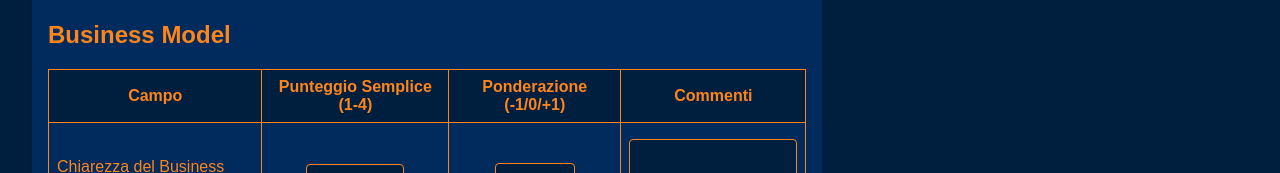
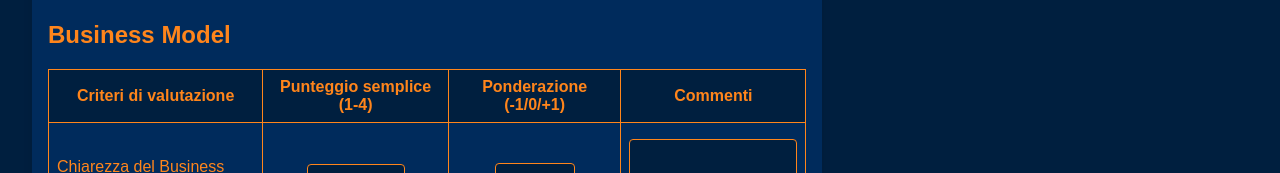
Before and after one commit to ImCassandra/Scamometer, a Next.js app: page / in a window 1280 px wide. Shown: the part 321-494 px from the top of the page. Built offline with nearby package versions, Linux system fonts and the light colour scheme.

Commit message:
cambiato un testo

```diff
--- a/components/InputSection.js
+++ b/components/InputSection.js
@@ -100,8 +100,8 @@ const InputSection = ({ section, handleInputChange }) => {
       <Table>
         <thead>
           <tr>
-            <TableHeader>Campo</TableHeader>
-            <TableHeader>Punteggio Semplice (1-4)</TableHeader>
+            <TableHeader>Criteri di valutazione</TableHeader>
+            <TableHeader>Punteggio semplice (1-4)</TableHeader>
             <TableHeader>Ponderazione (-1/0/+1)</TableHeader>
             <TableHeader>Commenti</TableHeader>
           </tr>
```
